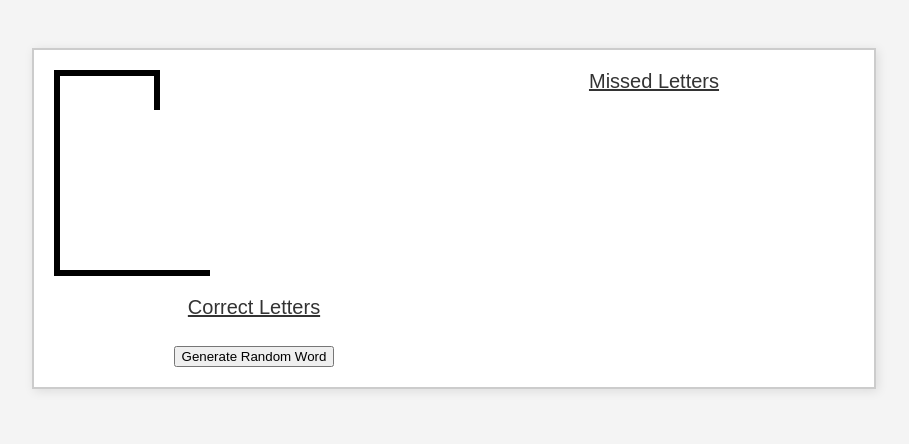
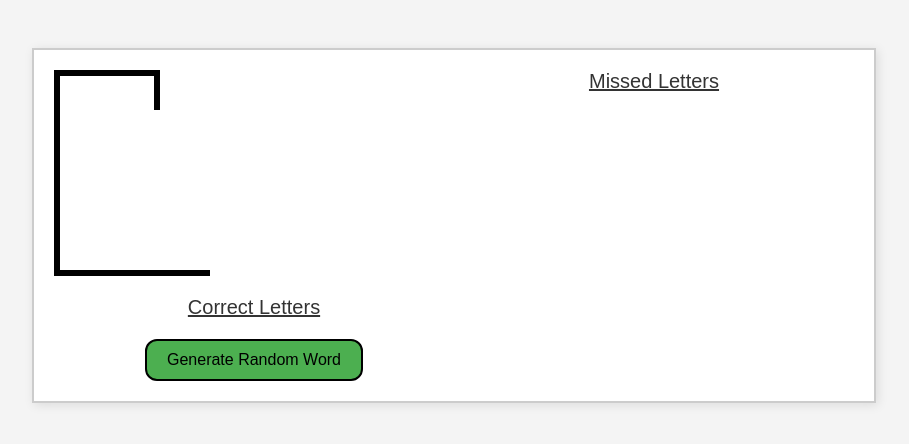
Before and after one commit to Isuckatcoding2021/PictionarySite, a plain HTML site: page index.html in a window 1280 px wide. Shown: the whole page, without its empty margins (186-1095 px from the left). Drawn offline with Linux system fonts and the light colour scheme.

Commit message:
stylized button

```diff
--- a/hangman.js
+++ b/hangman.js
@@ -6,7 +6,6 @@ async function fetchAndShowRandomWord() {
         if (!resp.ok) throw new Error('Network response was not OK');
         const words = await resp.json(); // returns array, e.g. ["banana"]
         const word = words[0];
-        document.getElementById('random word').textContent = word;
         activateGamePlay(word);
       } catch (err) {
         console.error('Error fetching word:', err);
--- a/index.html
+++ b/index.html
@@ -26,10 +26,7 @@
         <div id="underscore-container"></div>
         <div class="activation button">
           <!-- Hidden button to trigger JS to generate random word -->
-          <button onclick="fetchAndShowRandomWord()">Generate Random Word</button>
-        </div>
-        <div id="random word">
-          <!-- Random word appears here -->
+          <button class="green-button", onclick="fetchAndShowRandomWord()">Generate Random Word</button>
         </div>
       </div>
     </div>
--- a/styles.css
+++ b/styles.css
@@ -163,3 +163,18 @@ body {
       display: none;
       color: red;
     }
+
+    .green-button {
+      background-color: #4CAF50;       /* Fresh green */
+      color: black;                    /* Black text */
+      border: 2px solid black;       /* Slightly darker green border */
+      border-radius: 12px;             /* Rounded corners */
+      padding: 10px 20px;              /* Comfortable spacing */
+      font-size: 16px;                 /* Readable text */
+      cursor: pointer;                 /* Pointer on hover */
+      transition: background-color 0.3s ease;
+    }
+
+    .green-button:hover {
+      background-color: red;       /* Slight hover effect */
+    }
```
